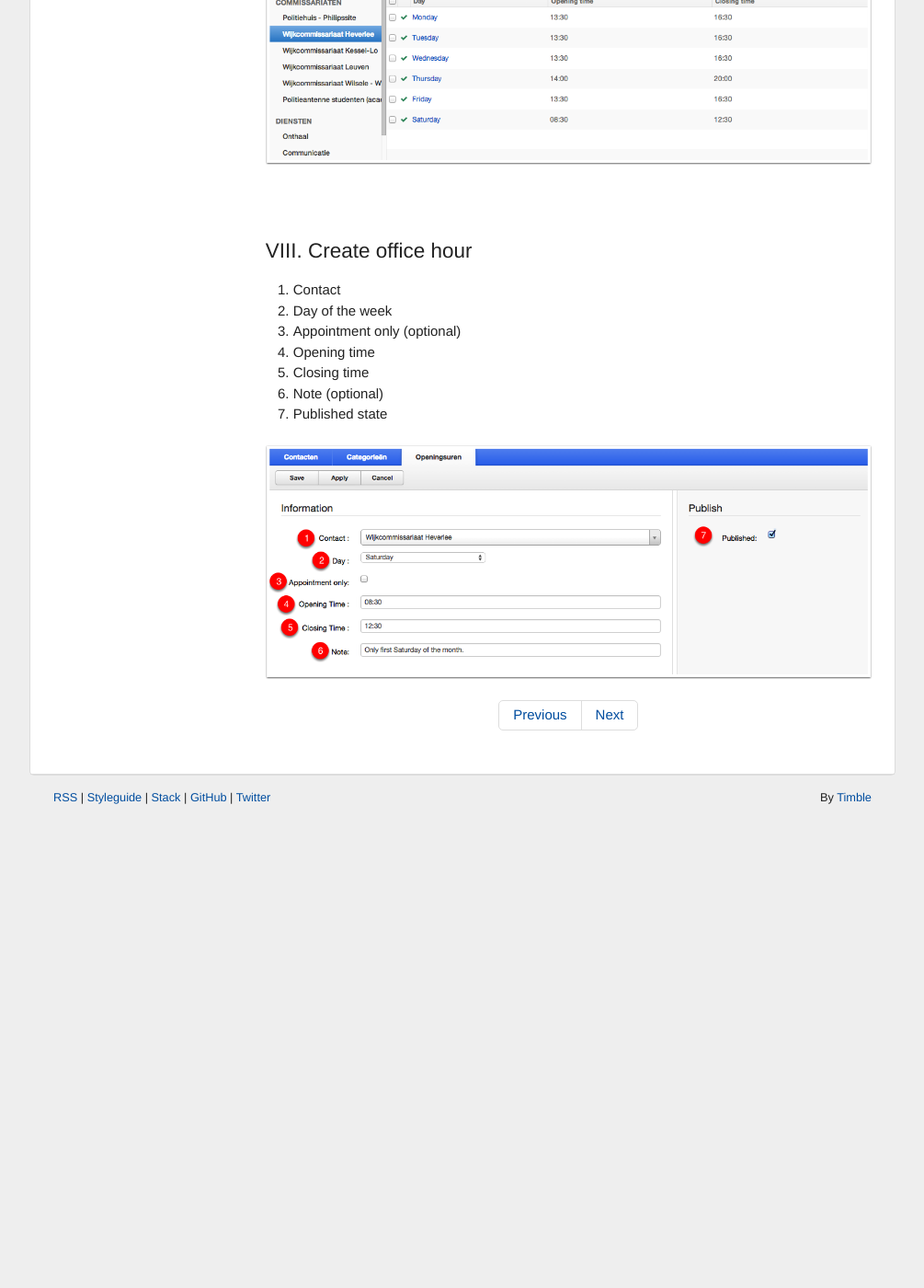
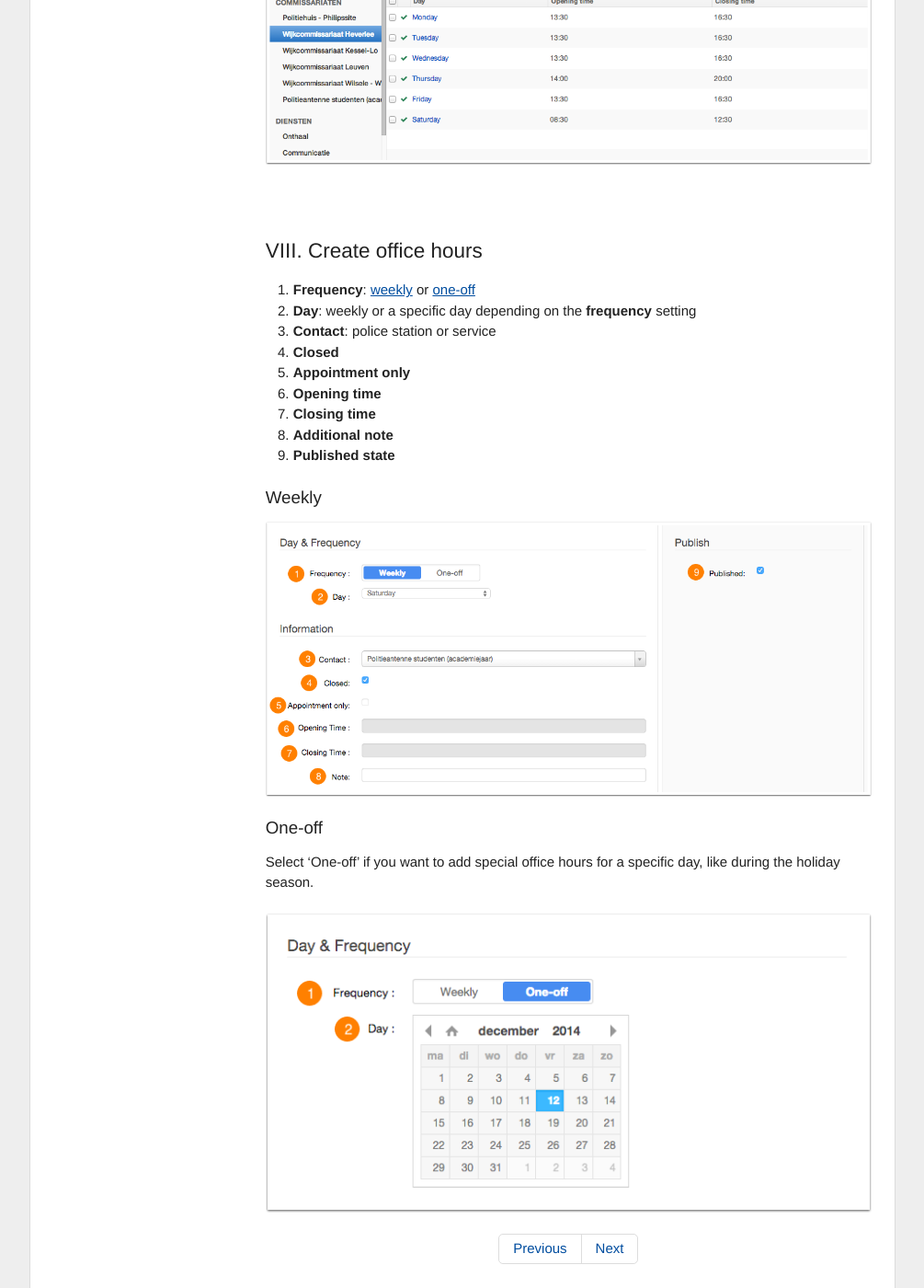
Before and after one commit to timble/www.openpolice.be, a Jekyll site: the page built from _documentation/06-contacts.md, in a window 1280 px wide and 1400 px high, scrolled down 3627 px. Shown: the whole window at 92% size, without its empty margins (137-1142 px from the left). Built offline with Jekyll 4.4.1, drawn with Linux system fonts in a browser that asks for light colours; before the commit the page ends 4518 px from its top, so only the background shows below that.

Commit message:
#2 - Added extended office hours

```diff
--- a/_documentation/06-contacts.md
+++ b/_documentation/06-contacts.md
@@ -75,16 +75,28 @@ You can change:
 ![](/images/documentation/contacts-admin-hours.png)
 </a>
 
-## Create office hour
+## Create office hours
 
-1. Contact
-2. Day of the week
-3. Appointment only (optional)
-4. Opening time
-5. Closing time
-6. Note (optional)
-7. Published state
+1. **Frequency**: [weekly](#weekly) or [one-off](#one-off)
+2. **Day**: weekly or a specific day depending on the **frequency** setting
+3. **Contact**: police station or service
+4. **Closed**
+5. **Appointment only**
+6. **Opening time**
+7. **Closing time**
+8. **Additional note**
+9. **Published state**
+
+### Weekly
 
 <a href="/images/documentation/contacts-admin-hour.png" data-gallery="enabled">
 ![](/images/documentation/contacts-admin-hour.png)
 </a>
+
+### One-off
+
+Select 'One-off' if you want to add special office hours for a specific day, like during the holiday season.
+
+<a href="/images/documentation/contacts-admin-hour-one-off.png" data-gallery="enabled">
+![](/images/documentation/contacts-admin-hour-one-off.png)
+</a>
```
Also changed, not shown: images/documentation/contacts-admin-hour-one-off.png (added), images/documentation/contacts-admin-hour.png.
